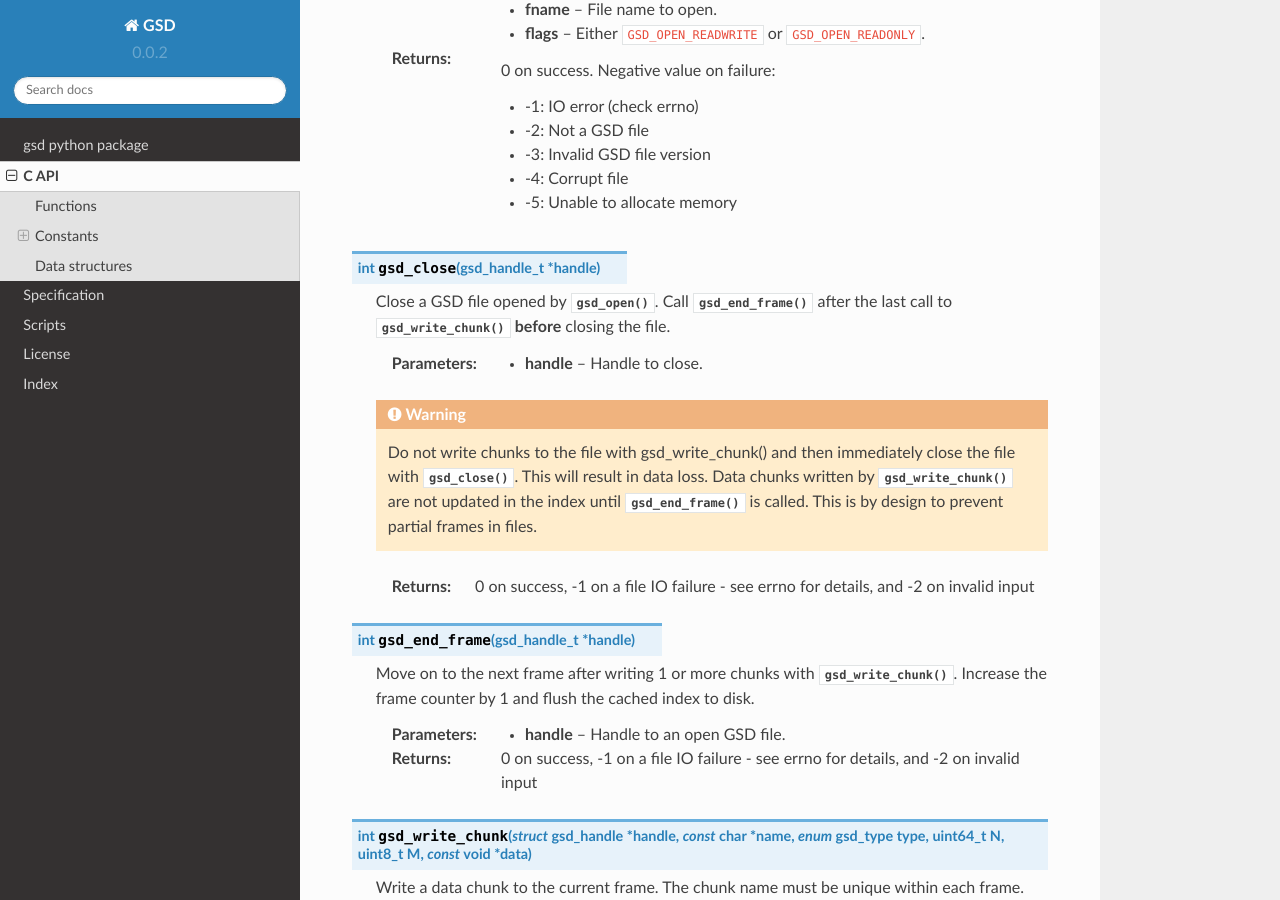
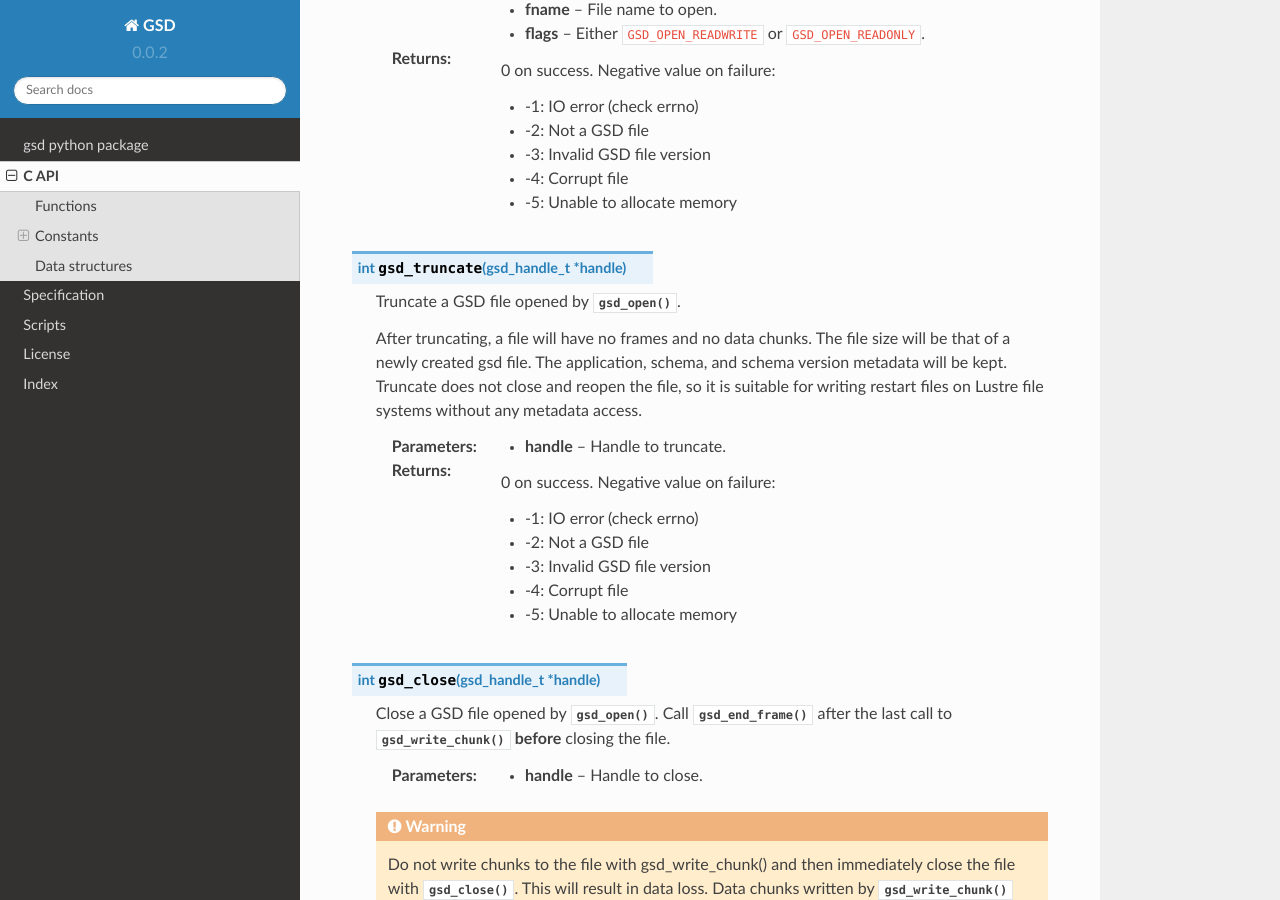
Before and after one commit to glotzerlab/gsd, a Sphinx documentation site: the page built from doc/c-api.rst, in a window 1280 px wide and 900 px high, scrolled down 723 px. Built offline with Sphinx 7.4.7 and the Read the Docs theme 2.0.0, drawn with Linux system fonts in a browser that asks for light colours.

Commit message:
Document gsd_truncate()

```diff
--- a/doc/c-api.rst
+++ b/doc/c-api.rst
@@ -32,6 +32,26 @@ Functions
     :param handle: Handle to open.
     :param fname: File name to open.
     :param flags: Either ``GSD_OPEN_READWRITE`` or ``GSD_OPEN_READONLY``.
+
+    :return: 0 on success. Negative value on failure:
+
+        * -1: IO error (check errno)
+        * -2: Not a GSD file
+        * -3: Invalid GSD file version
+        * -4: Corrupt file
+        * -5: Unable to allocate memory
+
+.. c:function:: int gsd_truncate(gsd_handle_t* handle)
+
+    Truncate a GSD file opened by :c:func:`gsd_open()`.
+
+    After truncating, a file will have no frames and no data chunks. The file
+    size will be that of a newly created gsd file. The application, schema,
+    and schema version metadata will be kept. Truncate does not close and
+    reopen the file, so it is suitable for writing restart files on Lustre
+    file systems without any metadata access.
+
+    :param handle: Handle to truncate.
 
     :return: 0 on success. Negative value on failure:
 
```
